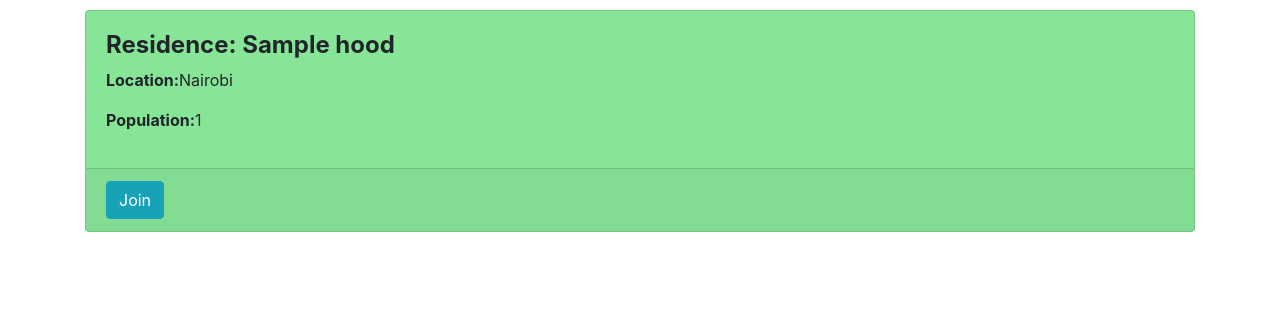
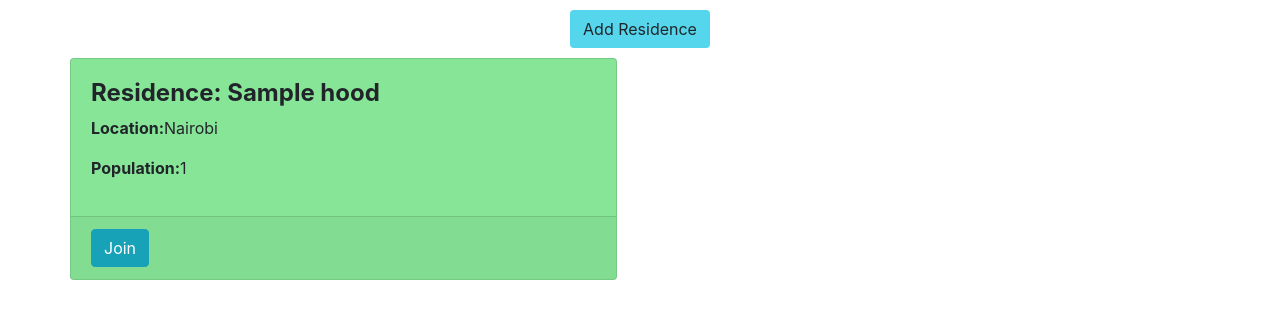
Before and after one commit to damunza/hood-ip, a Django app: page / in a window 1280 px wide. Shown: the part 92-411 px from the top of the page. Run offline with Django 3.2, Linux system fonts and the light colour scheme; a user stored in the database is signed in; tables that the repository leaves empty hold one stand-in row (values such as "Sample post"); some libraries are stand-ins or nearby versions.

Commit message:
displayed a residence added from the user side

```diff
--- a/app/templates/index.html
+++ b/app/templates/index.html
@@ -2,9 +2,12 @@
 
 {% block content %}
 <div class="container">
-    <div class="card-deck" style="margin-top:10px;">
+  <div class="d-flex justify-content-center" style="margin-top:10px;">
+    <a href="/newhood" class="btn btn-md" style="background-color:#55d6ed;">Add Residence</a>
+  </div>
+    <div class="row" style="margin-top:10px;">
       {% for con in content %}
-      <div class="card" style="background-color:#87e598;width:50%; ">
+      <div class="card" style="background-color:#87e598;width:48%; margin-bottom: 10px; margin-right:5px;">
         <div class="card-body">
           <h4>
             <b>Residence: {{con.name}}</b>
--- a/app/urls.py
+++ b/app/urls.py
@@ -11,7 +11,7 @@ urlpatterns = [
     url(r'^business/(\w+)', views.new_business, name='bizna'),
     url(r'^service/(\w+)', views.new_service, name='service'),
     url(r'^event/(\w+)', views.new_event, name='event'),
-    url(r'^newhood/', views.new_hood, name='esto'),
+    url(r'^newhood$', views.new_hood, name='esto'),
 
 ]
 
```
Also changed, not shown: app/templates/pop.html (added, +28 -0 lines).
